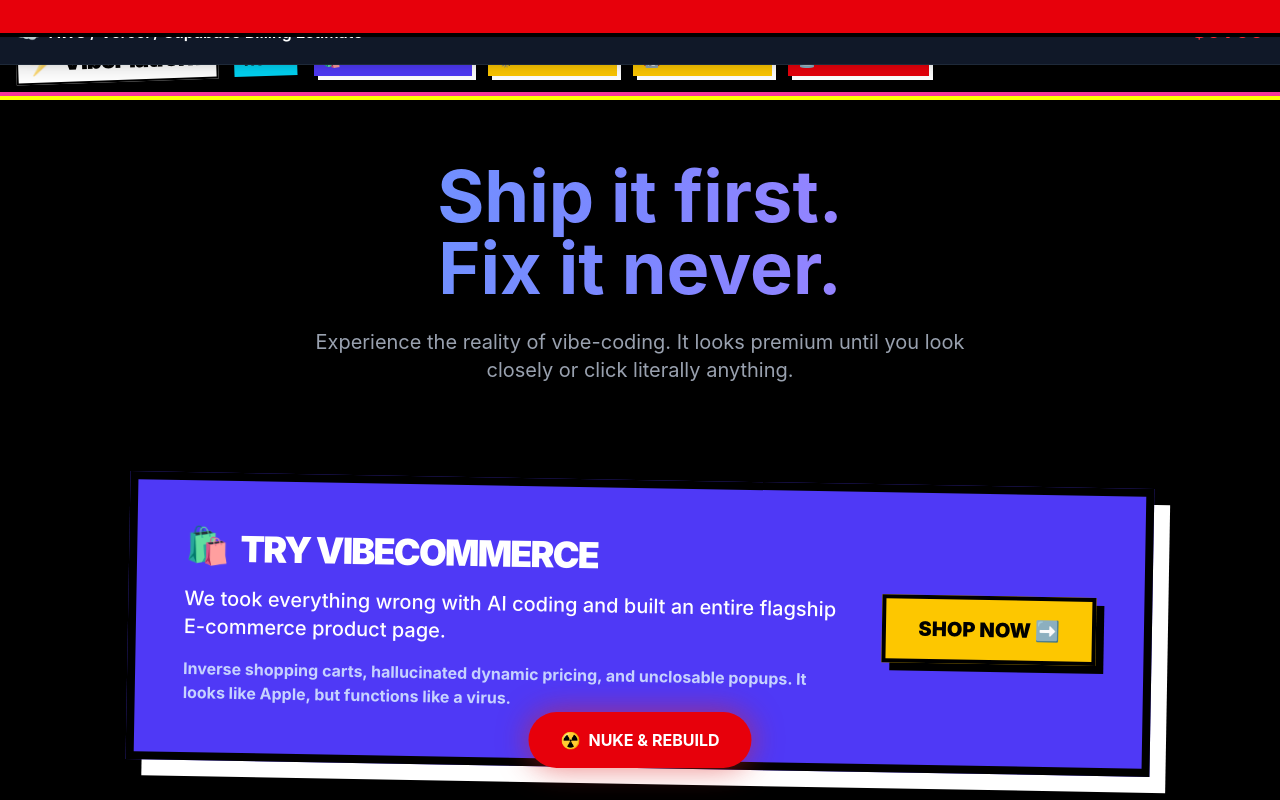
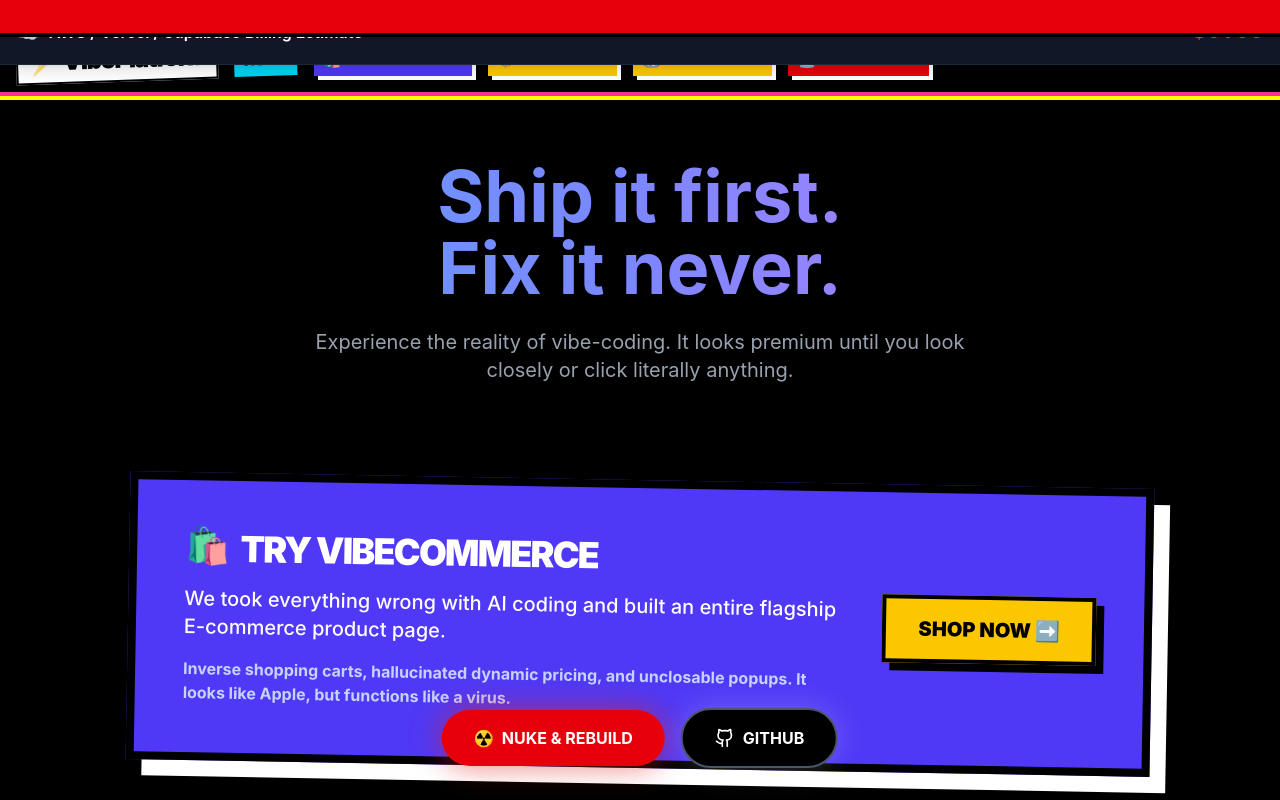
Before and after one commit to noordeen123/didwevibecode, a React (Vite) app: page / in a window 1280 px wide. Shown: the top 800 px of the page. Built offline with nearby package versions, Linux system fonts and the light colour scheme.

Commit message:
free employee hiring link added

```diff
--- a/src/components/NavigationBar.tsx
+++ b/src/components/NavigationBar.tsx
@@ -1,5 +1,6 @@
 import React from 'react';
 import { Link, useLocation } from 'react-router-dom';
+import { Github } from 'lucide-react';
 
 export function NavigationBar() {
   const location = useLocation();
@@ -50,6 +51,15 @@ export function NavigationBar() {
                 {link.name}
               </Link>
             ))}
+            <a
+              href="https://github.com/noordeen123/didwevibecode"
+              target="_blank"
+              rel="noopener noreferrer"
+              className="text-white hover:text-pink-500 transition-colors ml-2 flex items-center justify-center shrink-0"
+              title="View Source on GitHub"
+            >
+              <Github className="w-5 h-5 md:w-6 md:h-6" />
+            </a>
           </div>
         </div>
       </nav>
--- a/src/pages/Home.tsx
+++ b/src/pages/Home.tsx
@@ -1,5 +1,6 @@
 import React, { useState } from 'react';
 import { Link } from 'react-router-dom';
+import { Github } from 'lucide-react';
 import { FirstShotTrap } from '../components/FirstShotTrap';
 import { DeathSpiral } from '../components/DeathSpiral';
 import { SecurityVibes } from '../components/SecurityVibes';
@@ -156,14 +157,24 @@ export function Home() {
 
       </main>
 
-      {/* Global Reset Button */}
-      <div className="fixed bottom-8 left-1/2 transform -translate-x-1/2 z-50">
+      {/* Global Actions */}
+      <div className="fixed bottom-8 left-1/2 transform -translate-x-1/2 z-50 flex items-center gap-4">
         <button
           onClick={handleNukeAndRebuild}
-          className="bg-red-600 hover:bg-red-700 text-white font-bold py-4 px-8 rounded-full shadow-[0_0_30px_rgba(220,38,38,0.6)] hover:scale-105 transition-transform flex items-center gap-2"
+          className="bg-red-600 hover:bg-red-700 text-white font-bold py-4 px-6 md:px-8 rounded-full shadow-[0_0_30px_rgba(220,38,38,0.6)] hover:scale-105 transition-transform flex items-center gap-2 whitespace-nowrap"
         >
           <span>☢️</span> NUKE & REBUILD
         </button>
+        <a
+          href="https://github.com/noordeen123/didwevibecode"
+          target="_blank"
+          rel="noopener noreferrer"
+          className="bg-black text-white hover:text-pink-500 font-bold py-4 px-6 md:px-8 rounded-full shadow-[0_0_30px_rgba(255,255,255,0.2)] border-2 border-gray-600 hover:border-pink-500 hover:scale-105 transition-all flex items-center gap-2 whitespace-nowrap"
+          title="View Source on GitHub"
+        >
+          <Github className="w-5 h-5" />
+          <span className="hidden md:inline">GITHUB</span>
+        </a>
       </div>
     </div>
   );
```
